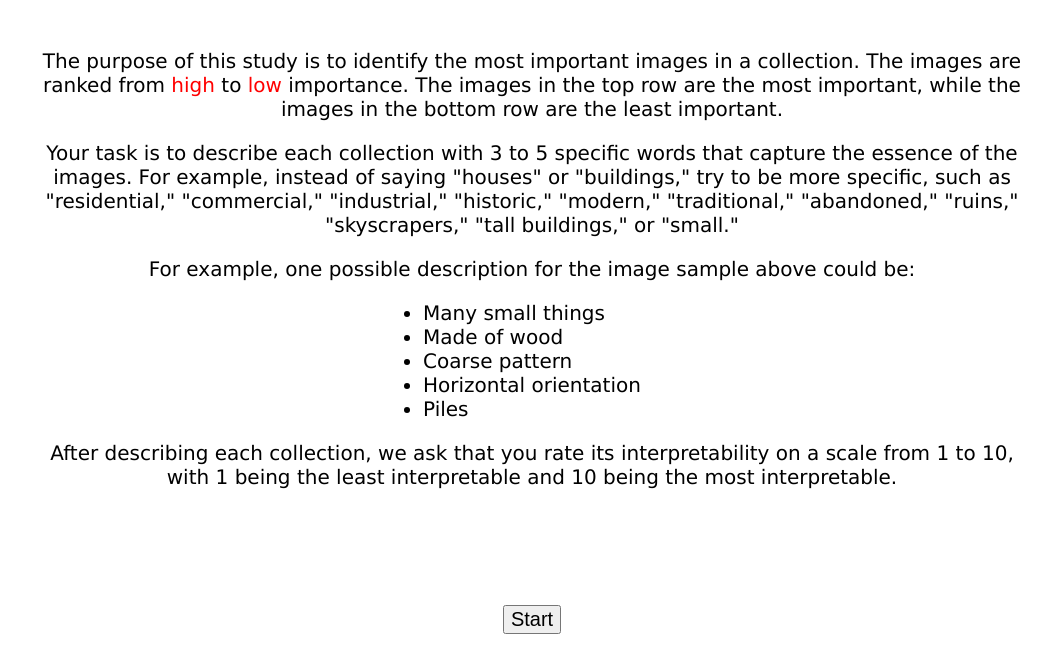
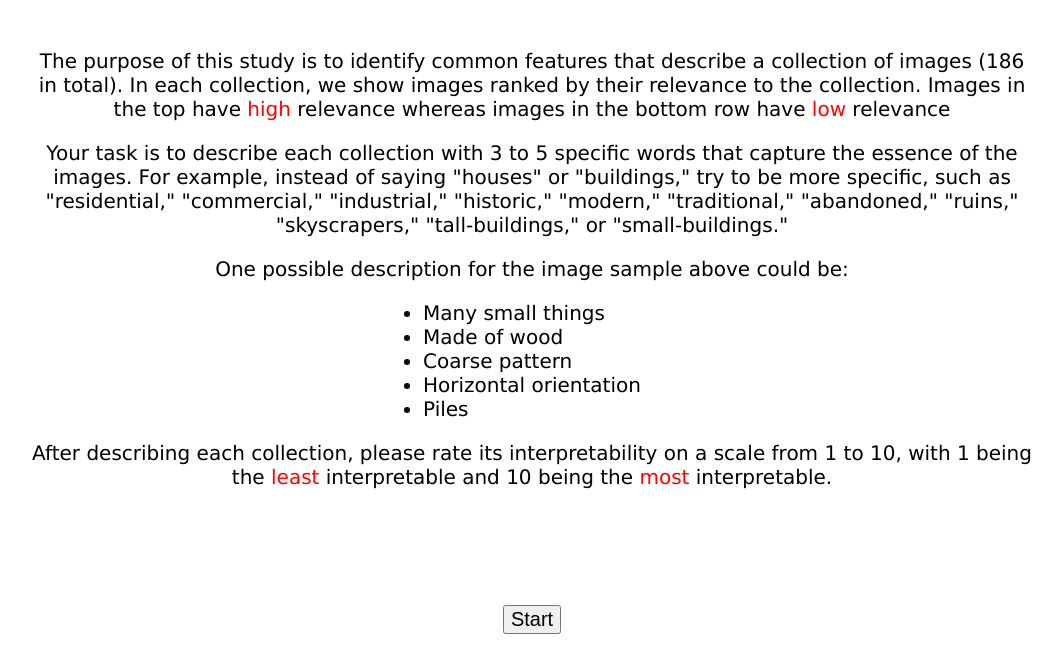
Before and after one commit to florianmahner/object-dimensions, a Flask app: page /instructions in a window 1280 px wide. Shown: the part 772-1426 px from the top of the page, without its empty margins (108-1170 px from the left). Run offline with Flask 3, Linux system fonts and the light colour scheme; parts of the project's set-up code (start-up, migrations or seed data) failed here and were passed over.

Commit message:
Update flask experiment

```diff
--- a/experiments/flask_experiment/app.py
+++ b/experiments/flask_experiment/app.py
@@ -73,6 +73,15 @@ def show_index():
     image_filepath = session["filepath"]
     index = session["index"]
     return render_template("index.html", image_filepath=image_filepath, index=index)
+
+
+@app.after_request
+def add_header(response):
+    response.headers["Cache-Control"] = "no-store"
+    response.headers["Pragma"] = "no-cache"
+    response.headers["Expires"] = "0"
+    response.headers["Cache-Control"] = "public, max-age=0"
+    return response
 
 
 @app.route("/", methods=["GET", "POST"])
--- a/experiments/flask_experiment/templates/instructions.html
+++ b/experiments/flask_experiment/templates/instructions.html
@@ -23,7 +23,7 @@
         display: flex;
         flex-direction: column;
         justify-content: space-between;
-        padding: 20;
+        padding: 0;
         margin-right: 20px;
     }
 
@@ -68,22 +68,17 @@
                 </div>
             </div>
 
-            <p>The purpose of this study is to identify the most important images in a collection. The images are ranked
-                from
-                <span style="color:red">high</span> to <span style="color:red">low</span> importance. The images in the
-                top row
-                are the most important, while the images in the bottom row are the least important.
-            </p>
+            <p>The purpose of this study is to identify common features that describe a collection of images (186 in
+                total). In each collection, we show images ranked by their relevance to the collection. Images in the
+                top have <span style="color:red">high</span>
+                relevance whereas images in the bottom row have <span style="color:red">low</span> relevance
 
             <p>Your task is to describe each collection with 3 to 5 specific words that capture the essence of the
-                images. For
-                example, instead of saying "houses" or "buildings," try to be more specific, such as "residential,"
-                "commercial,"
-                "industrial," "historic," "modern," "traditional," "abandoned," "ruins," "skyscrapers," "tall
-                buildings," or "small."</p>
+                images. For example, instead of saying "houses" or "buildings," try to be more specific, such as
+                "residential," "commercial," "industrial," "historic," "modern," "traditional," "abandoned," "ruins,"
+                "skyscrapers," "tall-buildings," or "small-buildings."</p>
 
-
-            <p>For example, one possible description for the image sample above could be:</p>
+            <p>One possible description for the image sample above could be:</p>
 
             <ul style="display: inline-block; text-align: left; margin: 0 auto; padding-left: 0;">
                 <li>Many small things</li>
@@ -93,9 +88,10 @@
                 <li>Piles</li>
             </ul>
 
-            <p>After describing each collection, we ask that you rate its interpretability on a scale from 1 to 10, with
-                1 being the
-                least interpretable and 10 being the most interpretable.</p>
+            <p>After describing each collection, please rate its interpretability on a scale from 1 to
+                10, with 1 being the <span style="color:red">least</span> interpretable and 10 being the <span
+                    style="color:red">most</span>
+                interpretable.</p>
 
             <br><br>
 
@@ -109,4 +105,22 @@
     </form>
 </body>
 
+<script>
+    (function () {
+        var links = document.getElementsByTagName('a');
+        for (var i = 0; i < links.length; i++) {
+            var link = links[i];
+            var href = link.getAttribute('href');
+            var random = Math.random();
+            if (href.indexOf('?') > -1) {
+                href += '&random=' + random;
+            } else {
+                href += '?random=' + random;
+            }
+            link.setAttribute('href', href);
+        }
+    })();
+</script>
+
+
 </html>
```
Also changed, not shown: experiments/flask_experiment/templates/consent.html (+18 -0 lines), experiments/flask_experiment/templates/data.html (+18 -0 lines), experiments/flask_experiment/templates/index.html (+20 -6 lines).
